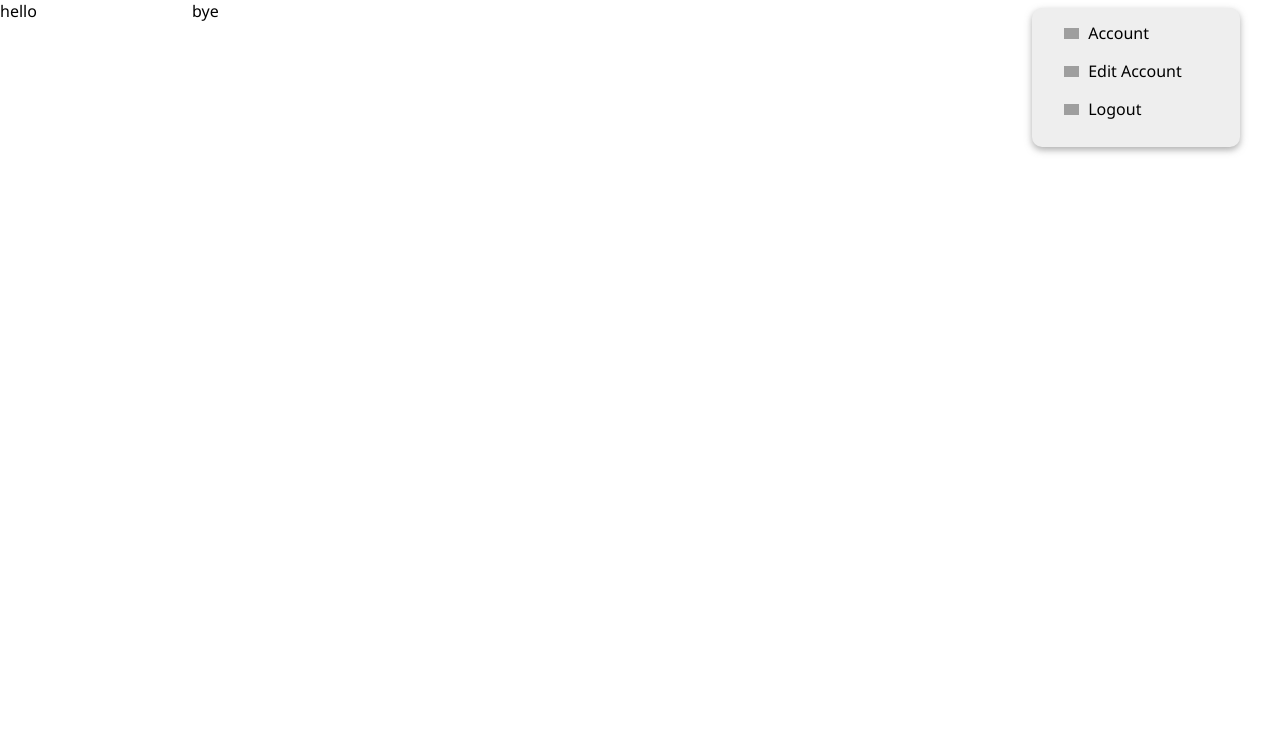
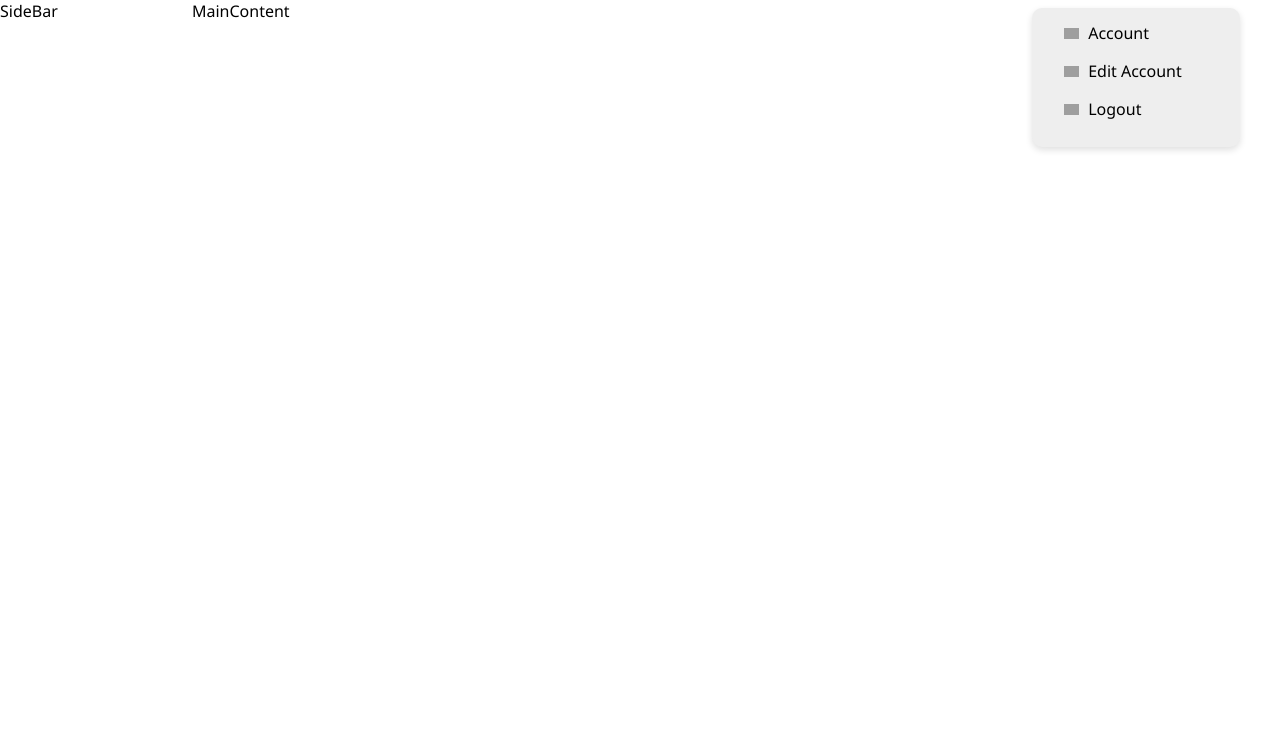
Before and after one commit to shreyashpatil2002/CV, a PHP site: page / in a window 1280 px wide. Shown: the part 60-800 px from the top of the page. Run offline with PHP 8.4, Linux system fonts and the light colour scheme; grey boxes are pictures that could not be loaded.

Commit message:
Text and box shadow is changed

```diff
--- a/src/dashboard/index.html
+++ b/src/dashboard/index.html
@@ -31,10 +31,10 @@
     </div>
     <div class="container">
         <div class="left_sidebar">
-            hello
+            SideBar
         </div>
         <div class="right_sidebar">
-            bye
+            MainContent
         </div>
     </div>
 </body>
--- a/src/dashboard/style.css
+++ b/src/dashboard/style.css
@@ -71,7 +71,7 @@ body {
     transform: translate(0%, 0%);
     background: #eee;
     border-radius: 10px;
-    box-shadow: 0px 3px 7px #999999cb;
+    box-shadow: 0px 3px 7px #e0e0e0;
     transition: all .5s;
 }
 .UserAccountActive ul li {
```
